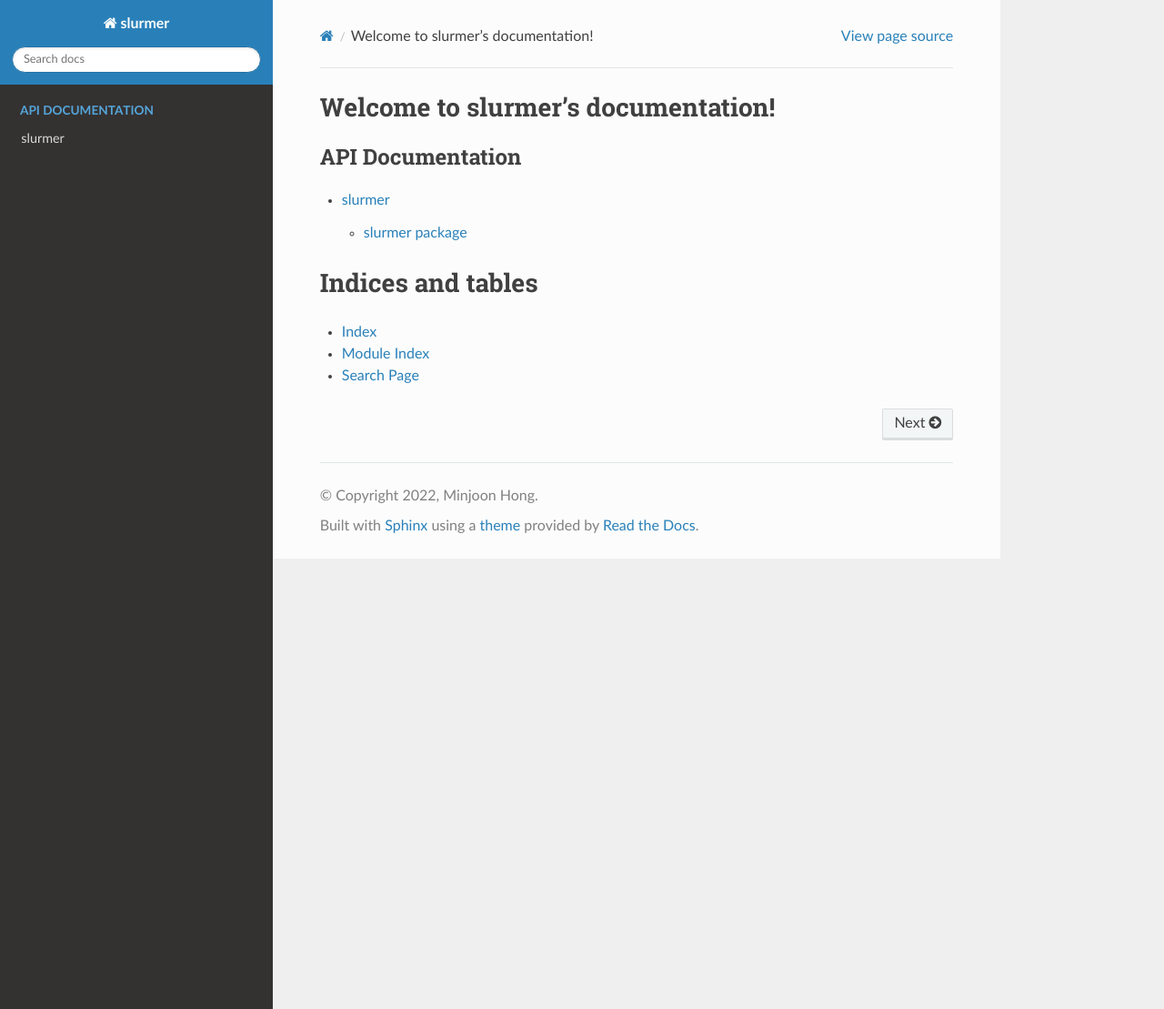
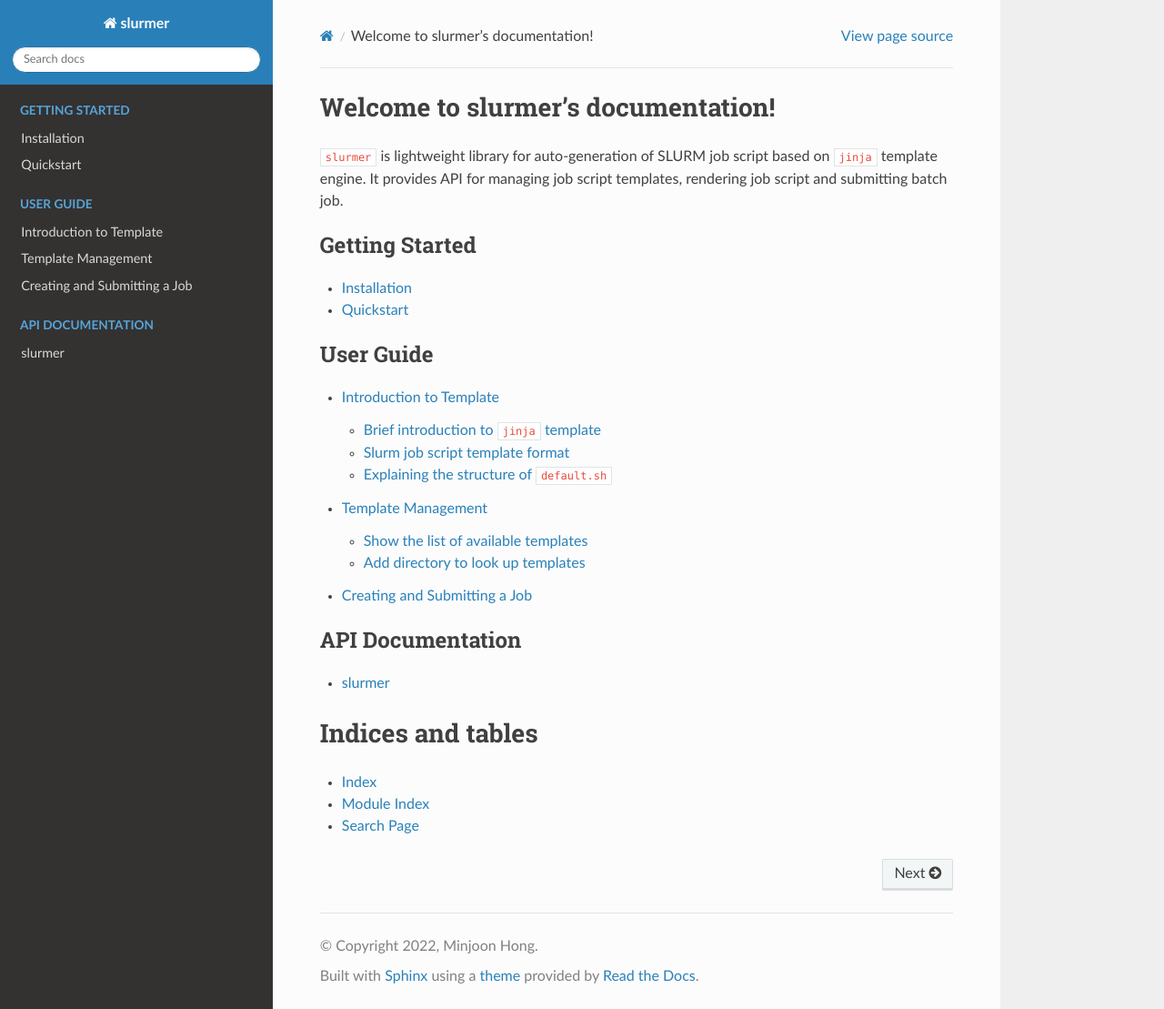
Before and after one commit to hans-group/slurmer, a Sphinx documentation site: the page built from docs/source/index.rst, in a window 1280 px wide and 1109 px high. Shown: the whole window at 91% size. Built offline with Sphinx 7.4.7 and the Read the Docs theme 2.0.0, drawn with Linux system fonts in a browser that asks for light colours.

Commit message:
updated docs

```diff
--- /dev/null
+++ b/docs/source/getting_started/installation.rst
@@ -0,0 +1,26 @@
+Installation
+============
+
+Install from git repository with ``pip``
+----------------------------------------
+
+To install ``slurmer`` from ``master`` branch, run:
+
+.. code-block:: bash
+
+    pip install git+https://github.com/mjhong0708/slurmer.git
+
+To install latest version(``v0.2.0``) of ``slurmer``, run:
+
+.. code-block:: bash
+
+    pip install git+https://github.com/mjhong0708/slurmer.git@v0.2.0
+
+Other versions are available in `releases <https://github.com/mjhong0708/slurmer/releases>`_ tab.
+
+
+Installation for development with ``poetry``
+--------------------------------------------
+
+``slurmer`` uses ``poetry`` for dependency management and building package.
+`Install poetry <https://python-poetry.org/docs/#installation>`_ and run ``poetry install`` in the root of project to install package in editable mode with development dependencies.
--- /dev/null
+++ b/docs/source/getting_started/quickstart.rst
@@ -0,0 +1,52 @@
+Quickstart
+==========
+
+In this tutorial, you can create simple job ``echo Hello,world!``.
+For creating job script, ``default.sh`` template will be used, which is shipped with package by default.
+
+The list of templates available can be shown by running the code below.
+
+.. code-block:: python
+
+    >>> import slurmer
+    >>> slurmer.list_templates()
+    directory: {path_to_site-packages}/slurmer/templates file: default.sh
+
+Currently, ``default.sh`` template is the only template available.
+
+Creating ``SlurmJob`` object
+----------------------------
+
+Create a new ``SlurmJob`` object to prepare a batch job.
+
+.. code-block:: python
+
+    from slurmer.job import SlurmJob
+
+
+    job = SlurmJob(
+        workdir="my_job",
+        template_file="default.sh",
+        job_name="my_slurm_job",
+        node_partition="g1",              # example.
+        num_nodes=2,
+        num_tasks=32,
+        node_list=[1, 2],
+        exec_command="echo Hello,world!", # optional, but this is required by default.sh
+    )
+
+Submitting batch job
+----------------------------
+
+To submit job:
+
+.. code-block:: python
+
+    job.submit()
+
+By default, the job script is temporarily created and won't be written to the working directory.
+However, you can persist it with optional argument ``write_job_script``. To write the job script:
+
+.. code-block:: python
+
+    job.submit(write_job_script=True, job_script_name="my_slurm_job.sh")
--- a/docs/source/index.rst
+++ b/docs/source/index.rst
@@ -1,13 +1,28 @@
 Welcome to slurmer's documentation!
 ===================================
 
+``slurmer`` is lightweight library for auto-generation of SLURM job script based on ``jinja`` template engine.
+It provides API for managing job script templates, rendering job script and submitting batch job.
+
 .. toctree::
-   :maxdepth: 2
-   :caption: Contents
+   :maxdepth: 1
+   :caption: Getting Started
+
+   getting_started/installation.rst
+   getting_started/quickstart.rst
 
 
 .. toctree::
    :maxdepth: 2
+   :caption: User Guide
+
+   user_guide/template_intro.rst
+   user_guide/template_management.rst
+   user_guide/submit_job.rst
+
+
+.. toctree::
+   :maxdepth: 1
    :caption: API Documentation
 
    modules.rst
--- /dev/null
+++ b/docs/source/user_guide/submit_job.rst
@@ -0,0 +1,2 @@
+Creating and Submitting a Job
+=============================
--- /dev/null
+++ b/docs/source/user_guide/template_intro.rst
@@ -0,0 +1,89 @@
+Introduction to Template
+========================
+
+Brief introduction to ``jinja`` template
+----------------------------------------
+
+``jinja`` provides template syntax for easy creation of document with template. The variables in template are placed within two curly brackets.
+
+For example, let`s consider a simple text file (``hello.txt``).
+
+.. code-block::
+
+    Hello, my name is {{ name }}.
+
+
+Here, the placeholder variable is ``name``. To substitute ``name`` to real value, ``jinja`` does:
+
+.. code-block:: python
+
+    >>> template = env.get_template("hello.txt")
+    >>> rendered = template.render(name=Minjoon)
+    >>> print(rendered)
+    Hello, my name is Minjoon.
+
+See the `official documentation <https://jinja.palletsprojects.com/en/3.0.x/templates/>`_ for more detail.
+
+Slurm job script template format
+--------------------------------
+
+``slurmer`` uses ``jinja`` template language to manage templates for the job scripts.
+The job script can be crated and managed with ``SlurmJob`` object, which will be discussed in the section **Creating and Submitting a Job**.
+The template for slurm job script looks like following:
+
+.. code-block:: bash
+
+    #!/bin/bash
+    #SBATCH -J {{ job_name }}
+    #SBATCH -o myMPI.o%j       # output and error file name (%j expands to jobID)
+    #SBATCH -p {{ node_partition }}
+    #SBATCH -N {{ num_nodes }}
+    #SBATCH -n {{ num_tasks }}
+    {% if node_list == 'none' %}
+    ##SBATCH -w, --nodelist=
+    {% else %}
+    #SBATCH -w, --nodelist={{ node_list }}
+    {% endif %}
+    {% if node_exclude_list != 'none' %}
+    #SBATCH -x, --exclude={{ node_exclude_list }}
+    {% endif %}
+
+    # commands goes here...
+
+Here, the placeholder variables are:
+
+- ``job_name`` is the name of job
+- ``node_partition`` is the partition of node, depending on your organization's slurm configuration.
+- ``num_nodes`` is the number of nodes to use in a batch job.
+- ``num_tasks`` is the number of tasks(threads) to use in a batch job.
+- ``node_list`` is the list of nodes to use in a batch job.
+- ``node_exclude_list`` is the string which represents the nodes to exclude. (see slurm documentation)
+
+These 6 variables are required fields for constructing ``SlurmJob`` object. User can add additional variables to the template.
+
+
+Explaining the structure of ``default.sh``
+------------------------------------------
+
+The template file ``default.sh``:
+
+.. code-block:: bash
+
+    #!/bin/bash
+    #SBATCH -J {{ job_name }}
+    #SBATCH -o myMPI.o%j       # output and error file name (%j expands to jobID)
+    #SBATCH -p {{ node_partition }}
+    #SBATCH -N {{ num_nodes }}
+    #SBATCH -n {{ num_tasks }}
+    {% if node_list == 'none' %}
+    ##SBATCH -w, --nodelist=
+    {% else %}
+    #SBATCH -w, --nodelist={{ node_list }}
+    {% endif %}
+    {% if node_exclude_list != 'none' %}
+    #SBATCH -x, --exclude={{ node_exclude_list }}
+    {% endif %}
+
+    {{ exec_command }} > stdout.log
+
+Note that this template has one additional variable ``exec_command``. By using it, user can execute arbitrary command with this template.
--- /dev/null
+++ b/docs/source/user_guide/template_management.rst
@@ -0,0 +1,32 @@
+Template Management
+===================
+
+Once installed, ``slurmer`` only contains ``default.sh`` as available template.
+By default, ``slurmer`` find template files in ``$HOME/.config/slurmer/templates``.
+All template files in this directory are detected by ``slurmer``.
+Users can also add custom directories to find templates in.
+
+Show the list of available templates
+------------------------------------
+
+The full list of templates available can be shown by calling the function ``slurmer.list_templates()``.
+Directory and filename are presented respectively.
+
+.. code-block:: python
+
+    >>> import slurmer
+    >>> slurmer.list_templates()
+    directory: {path_to_site-packages}/slurmer/templates file: default.sh
+
+
+Add directory to look up templates
+----------------------------------
+
+To add directory to find templates, use ``TemplateManager`` object.
+
+.. code-block:: python
+
+    from slurmer.config import TemplateManager
+
+    m = TemplateManager()
+    m.add_path('path/to/template')
```
